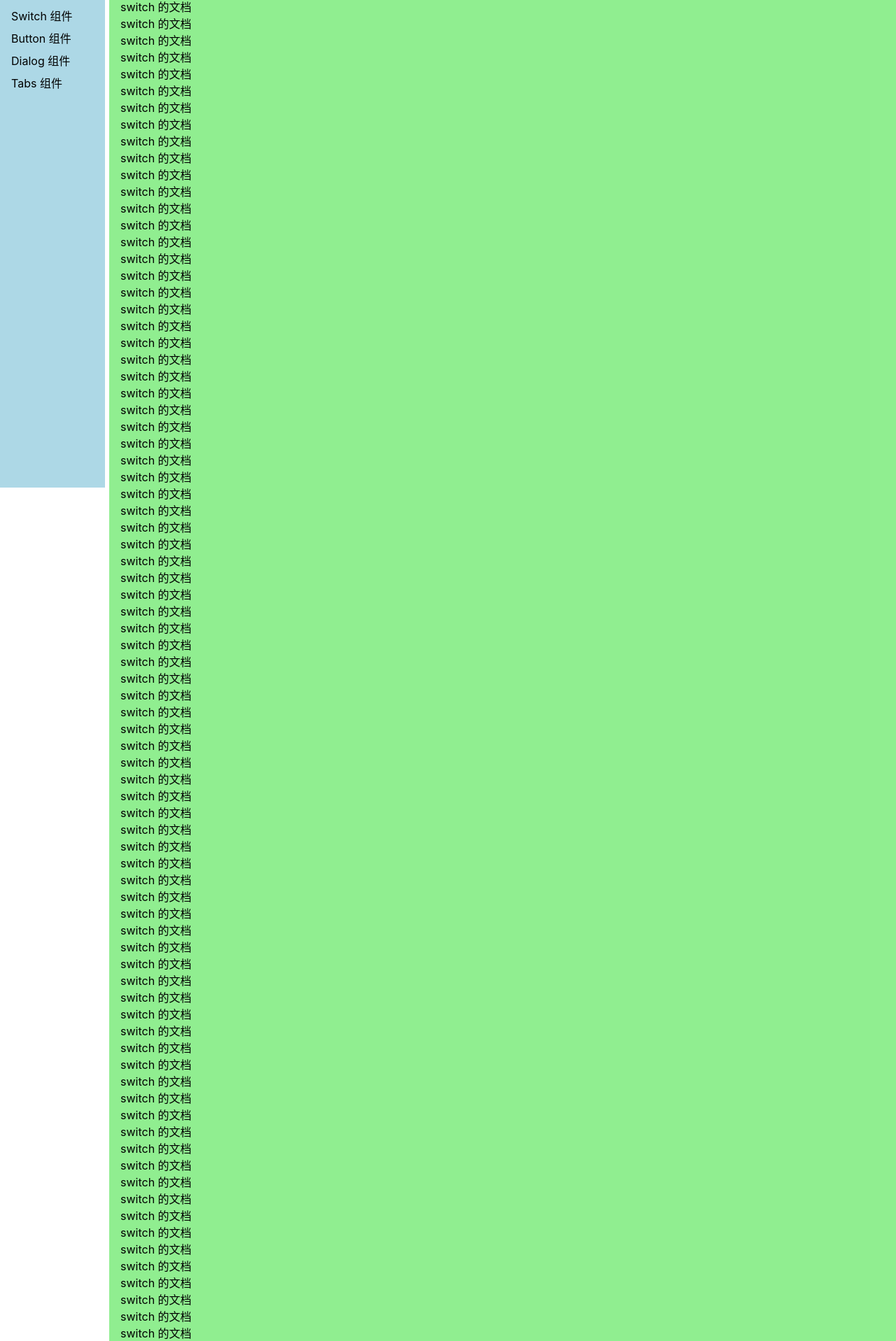
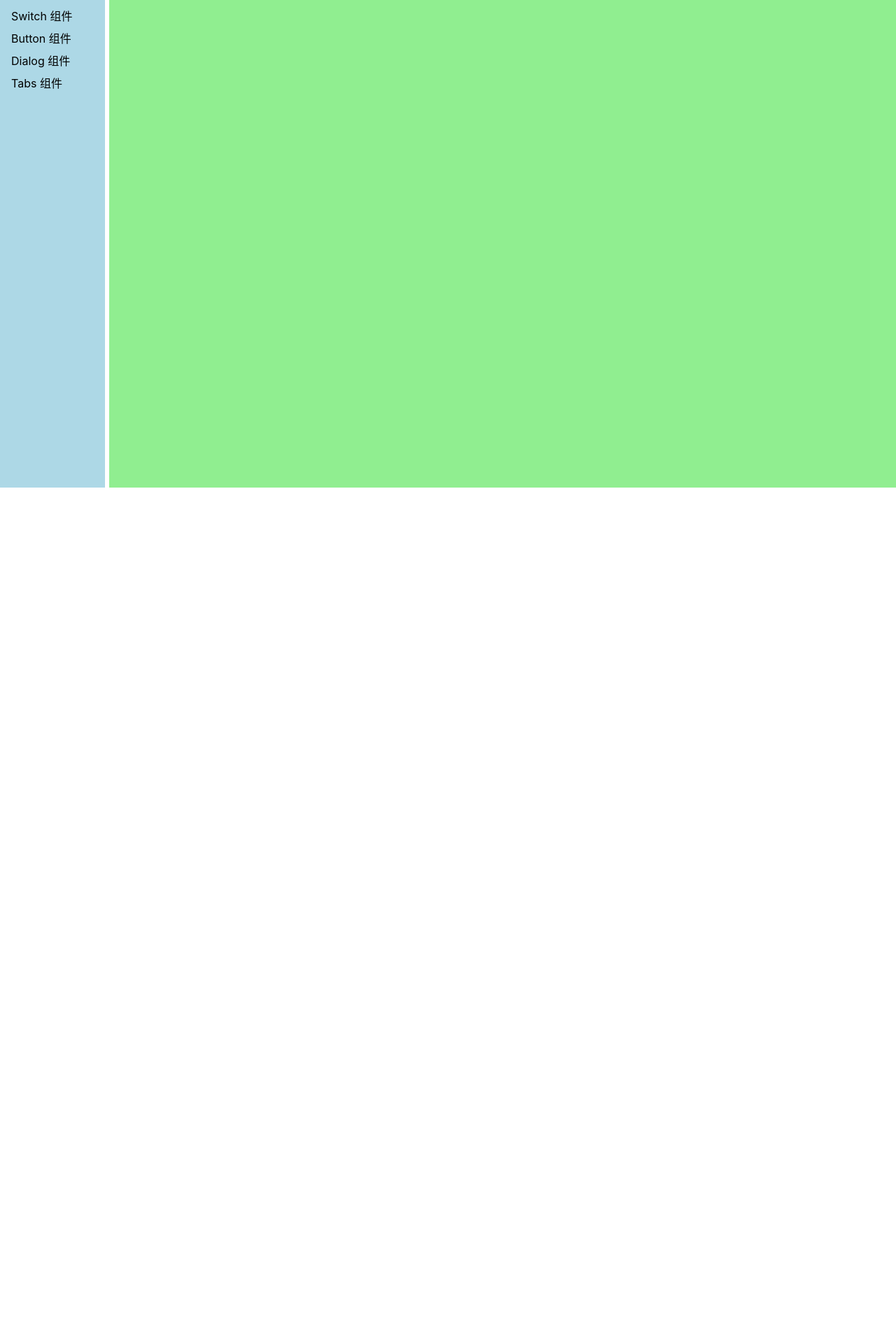
Before and after one commit to hushuo1207/gulu-ui-1, a Vue app: page /#/doc/switch in a window 1280 px wide. Shown: the part 103-2020 px from the top of the page at 70% size. After the commit the page ends 800 px from the top, so only its background shows below. Built offline with nearby package versions, Linux system fonts and the light colour scheme.

Commit message:
Switch组件添加HTML

```diff
--- a/src/components/SwitchDemo.vue
+++ b/src/components/SwitchDemo.vue
@@ -1,99 +1,15 @@
 <template>
     <div>
-        switch 的文档
-        <p>switch 的文档</p>
-        <p>switch 的文档</p>
-        <p>switch 的文档</p>
-        <p>switch 的文档</p>
-        <p>switch 的文档</p>
-        <p>switch 的文档</p>
-        <p>switch 的文档</p>
-        <p>switch 的文档</p>
-        <p>switch 的文档</p>
-        <p>switch 的文档</p>
-        <p>switch 的文档</p>
-        <p>switch 的文档</p>
-        <p>switch 的文档</p>
-        <p>switch 的文档</p>
-        <p>switch 的文档</p>
-        <p>switch 的文档</p>
-        <p>switch 的文档</p>
-        <p>switch 的文档</p>
-        <p>switch 的文档</p>
-        <p>switch 的文档</p>
-        <p>switch 的文档</p>
-        <p>switch 的文档</p>
-        <p>switch 的文档</p>
-        <p>switch 的文档</p>
-        <p>switch 的文档</p>
-        <p>switch 的文档</p>
-        <p>switch 的文档</p>
-        <p>switch 的文档</p>
-        <p>switch 的文档</p>
-        <p>switch 的文档</p>
-        <p>switch 的文档</p>
-        <p>switch 的文档</p>
-        <p>switch 的文档</p>
-        <p>switch 的文档</p>
-        <p>switch 的文档</p>
-        <p>switch 的文档</p>
-        <p>switch 的文档</p>
-        <p>switch 的文档</p>
-        <p>switch 的文档</p>
-        <p>switch 的文档</p>
-        <p>switch 的文档</p>
-        <p>switch 的文档</p>
-        <p>switch 的文档</p>
-        <p>switch 的文档</p>
-        <p>switch 的文档</p>
-        <p>switch 的文档</p>
-        <p>switch 的文档</p>
-        <p>switch 的文档</p>
-        <p>switch 的文档</p>
-        <p>switch 的文档</p>
-        <p>switch 的文档</p>
-        <p>switch 的文档</p>
-        <p>switch 的文档</p>
-        <p>switch 的文档</p>
-        <p>switch 的文档</p>
-        <p>switch 的文档</p>
-        <p>switch 的文档</p>
-        <p>switch 的文档</p>
-        <p>switch 的文档</p>
-        <p>switch 的文档</p>
-        <p>switch 的文档</p>
-        <p>switch 的文档</p>
-        <p>switch 的文档</p>
-        <p>switch 的文档</p>
-        <p>switch 的文档</p>
-        <p>switch 的文档</p>
-        <p>switch 的文档</p>
-        <p>switch 的文档</p>
-        <p>switch 的文档</p>
-        <p>switch 的文档</p>
-        <p>switch 的文档</p>
-        <p>switch 的文档</p>
-        <p>switch 的文档</p>
-        <p>switch 的文档</p>
-        <p>switch 的文档</p>
-        <p>switch 的文档</p>
-        <p>switch 的文档</p>
-        <p>switch 的文档</p>
-        <p>switch 的文档</p>
-        <p>switch 的文档</p>
-        <p>switch 的文档</p>
-        <p>switch 的文档</p>
-        <p>switch 的文档</p>
-        <p>switch 的文档</p>
-        <p>switch 的文档</p>
-        <p>switch 的文档</p>
-        <p>switch 的文档</p>
-        <p>switch 的文档</p>
-        <p>switch 的文档</p>
-        <p>switch 的文档</p>
-        <p>switch 的文档</p>
+        <Switch />
     </div>
 </template>
-
+<script lang="ts">
+import Switch from '../lib/Switch.vue'
+export default {
+    components: {
+        Switch
+    }
+}
+</script>
 <style lang="scss" scoped>
 </style>
--- /dev/null
+++ b/src/lib/Switch.vue
@@ -0,0 +1,8 @@
+<template>
+    <div>
+        <button><span></span></button>
+    </div>
+</template>
+
+<style lang="scss" scoped>
+</style>
```
